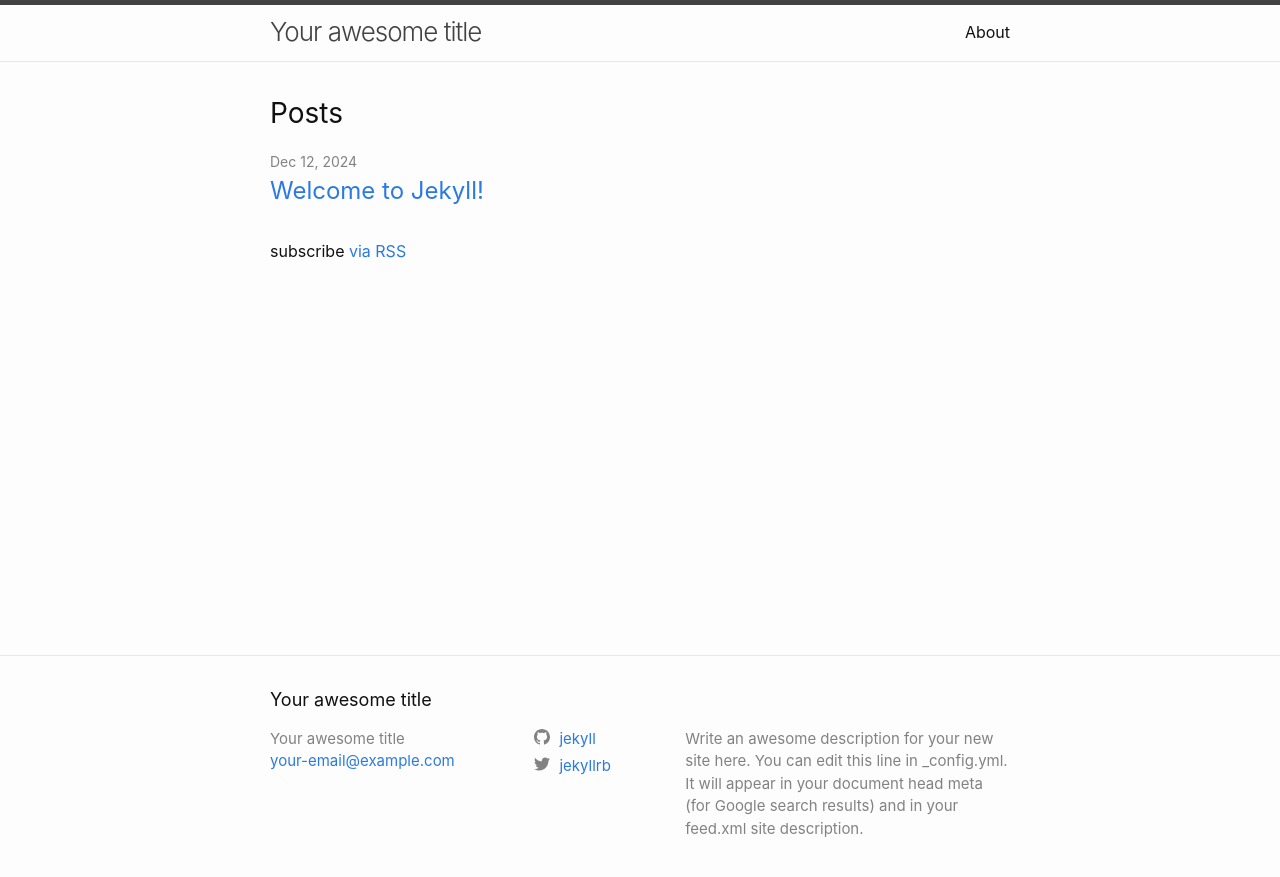
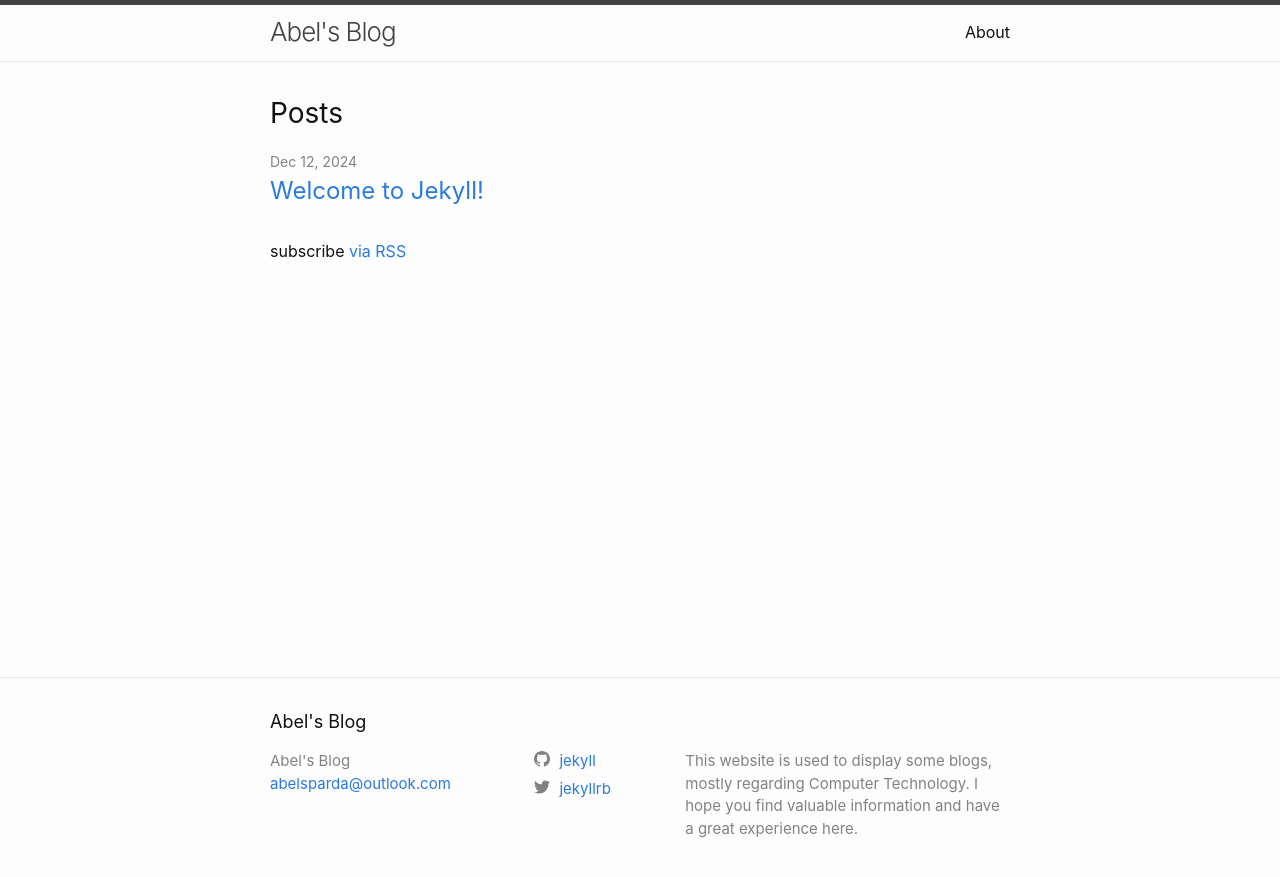
Before and after one commit to Abel2333/Abel2333.github.io, a Jekyll site: the page built from index.md, in a window 1280 px wide. Shown: the top 877 px of the page. Built offline with Jekyll 4.4.1, drawn with Linux system fonts in a browser that asks for light colours.

Commit message:
Update some page data
Update title, email, and add the subtitle.

```diff
--- a/_config.yml
+++ b/_config.yml
@@ -13,12 +13,12 @@
 # you will see them accessed via {{ site.title }}, {{ site.email }}, and so on.
 # You can create any custom variable you would like, and they will be accessible
 # in the templates via {{ site.myvariable }}.
-title: Your awesome title
-email: your-email@example.com
+title: Abel's Blog
+subtitle: La vie est un voyage sans fin
+email: abelsparda@outlook.com
 description: >- # this means to ignore newlines until "baseurl:"
-  Write an awesome description for your new site here. You can edit this
-  line in _config.yml. It will appear in your document head meta (for
-  Google search results) and in your feed.xml site description.
+  This website is used to display some blogs, mostly regarding Computer Technology.
+  I hope you find valuable information and have a great experience here.
 baseurl: "" # the subpath of your site, e.g. /blog
 url: "https://abel2333.github.io/" # the base hostname & protocol for your site, e.g. http://example.com
 twitter_username: jekyllrb
```
